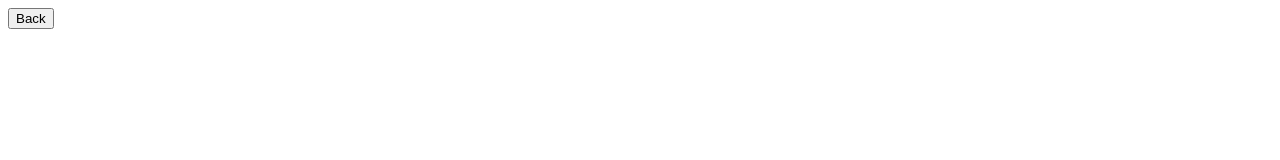
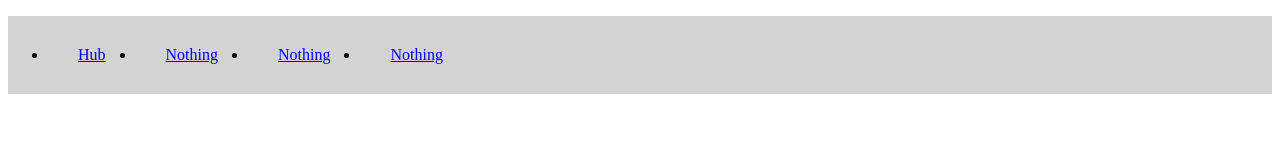
Before and after one commit to ANOMALY00/90AA, a plain HTML site: page page2.html in a window 1280 px wide. Drawn offline with Linux system fonts and the light colour scheme.

Commit message:
Update page2.html

```diff
--- a/page2.html
+++ b/page2.html
@@ -2,8 +2,27 @@
 <html>
 <body>
 
+    <style>
+        #nav {
+            background: lightgray;
+            overflow: auto;
+            }
+        #nav li {
+            float: left;
+            padding: 30px;
+            }
+        #nav li:hover {
+            background: gray;
+            }
+    </style>
+
+    <ul id="nav">
+
+        <li><a href="https://anomaly00.github.io/90AA/index.html">Hub</a></li>
+        <li><a href="https://anomaly00.github.io/90AA/">Nothing</a></li>
+        <li><a href="https://anomaly00.github.io/90AA/">Nothing</a></li>
+        <li><a href="https://anomaly00.github.io/90AA/">Nothing</a></li>
+    </ul>
+
+
   <title> Nothing </title>
-
-	<form>
-      <input type="button" onclick="window.location.href='https://anomaly00.github.io/90AA/';" value="Back" />
-	</form>
```
